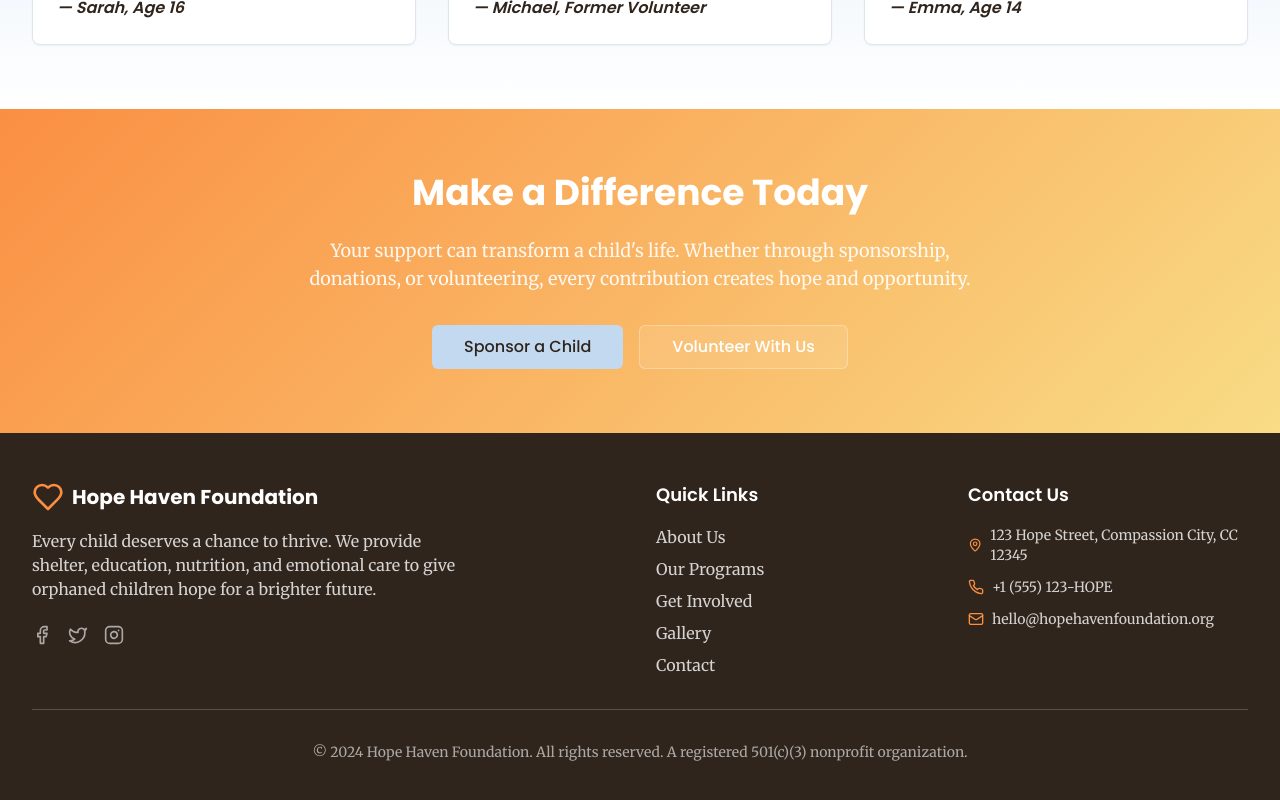
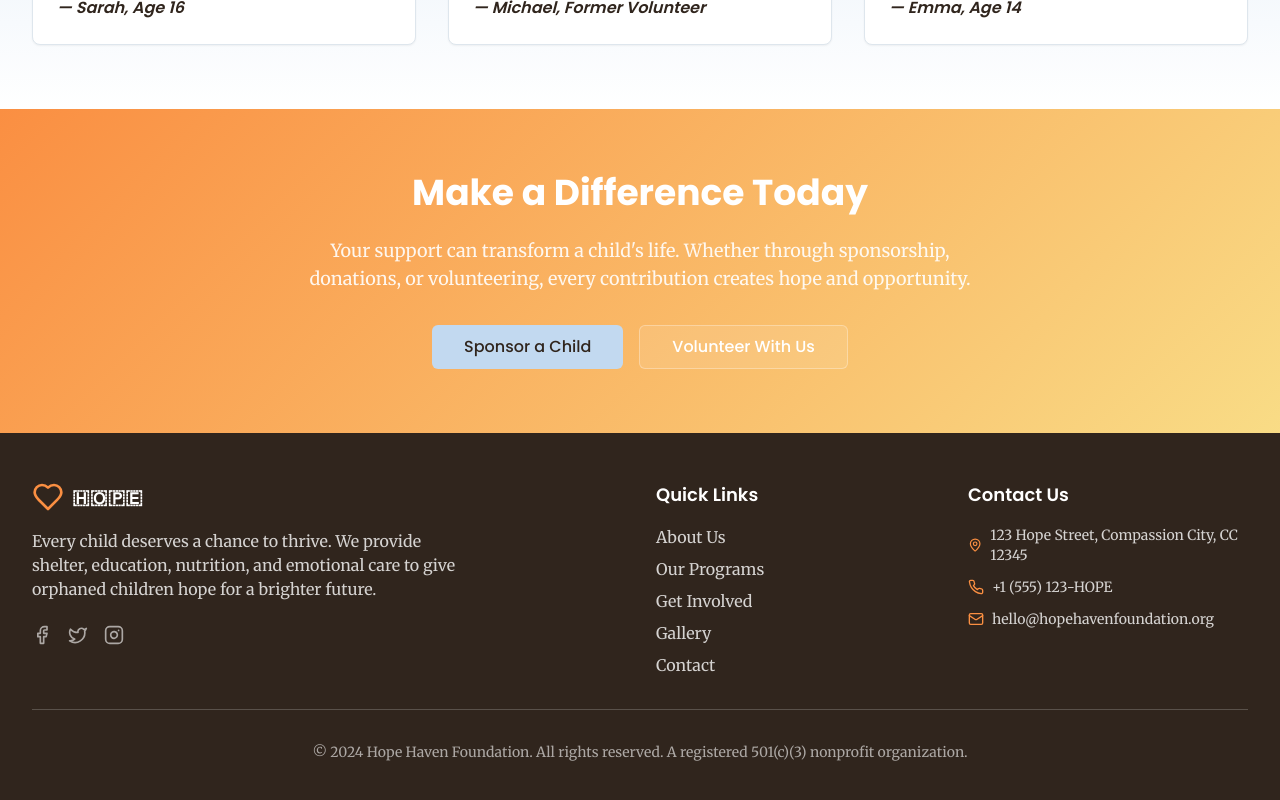
Before and after one commit to svcre0/hope-center, a React (Vite) app: page / in a window 1280 px wide. Shown: the part 2540-3340 px from the top of the page. Built offline with nearby package versions, Linux system fonts and the light colour scheme.

Commit message:
Update Footer.tsx

```diff
--- a/src/components/Footer.tsx
+++ b/src/components/Footer.tsx
@@ -11,7 +11,7 @@ const Footer = () => {
             <div className="flex items-center space-x-2 mb-4">
               <Heart className="h-8 w-8 text-hope-orange" />
               <span className="font-heading font-bold text-xl">
-                Hope Haven Foundation
+                🇭‌🇴‌🇵‌🇪‌
               </span>
             </div>
             <p className="font-body text-background/80 mb-6 max-w-md">
```
